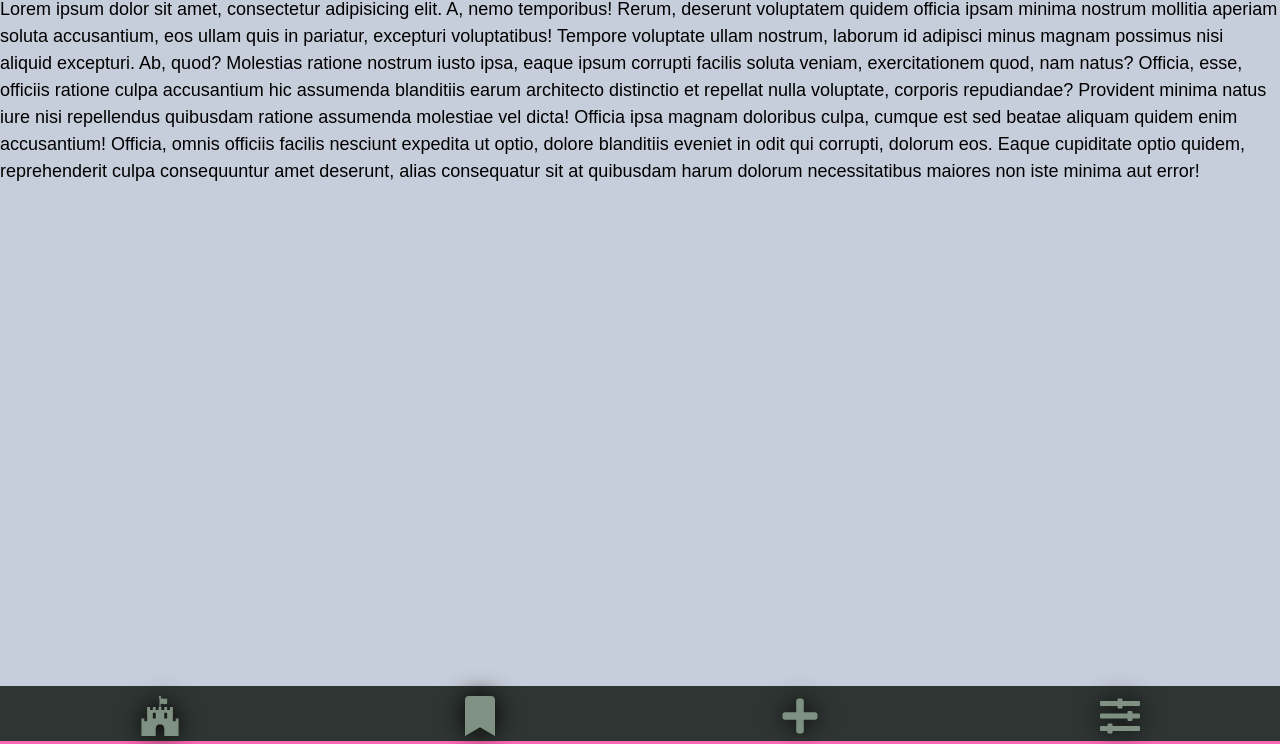
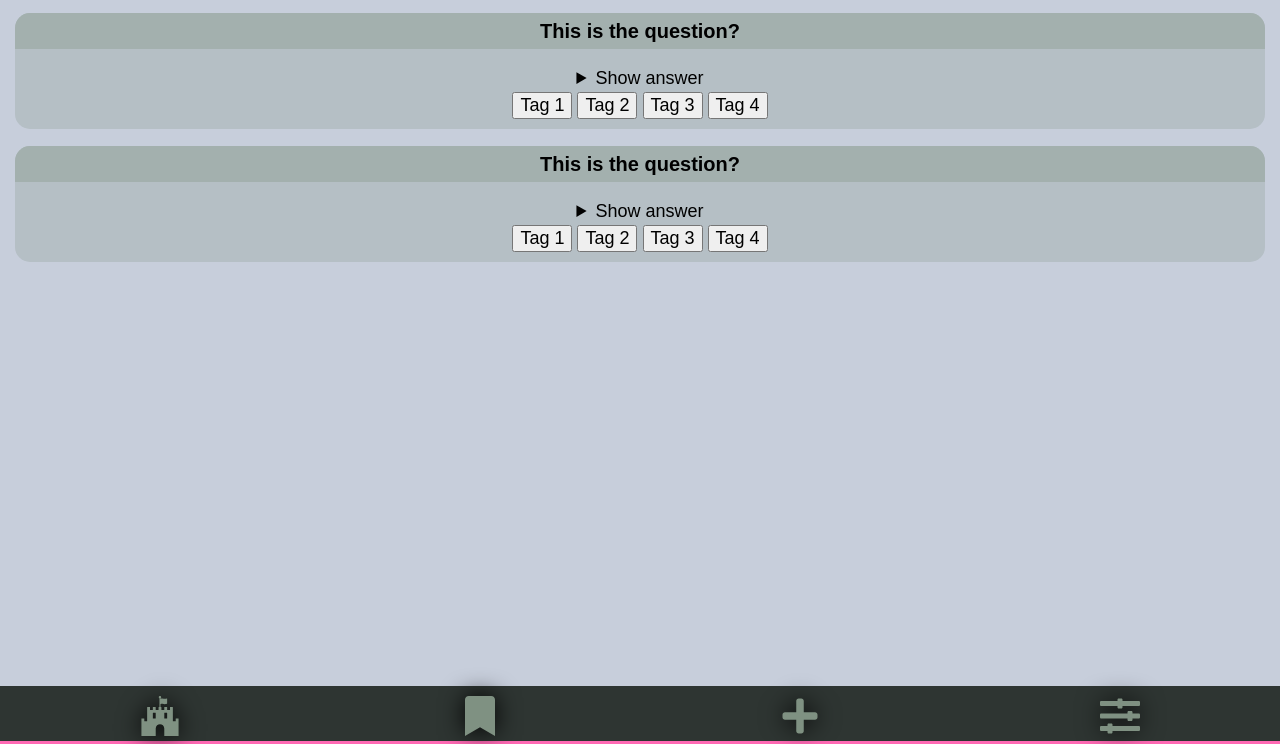
Before and after one commit to luziehtan/quiz-app, a website: page index.html in a window 1280 px wide. Shown: the part 59-803 px from the top of the page. Drawn offline with Linux system fonts and the light colour scheme.

Commit message:
Add quiz-card and changes

```diff
--- a/index.html
+++ b/index.html
@@ -11,22 +11,28 @@
       <h1 class="app-grid__header">Quiz App</h1>
     </header>
     <main class="app-grid__content">
-      Lorem ipsum dolor sit amet, consectetur adipisicing elit. A, nemo
-      temporibus! Rerum, deserunt voluptatem quidem officia ipsam minima nostrum
-      mollitia aperiam soluta accusantium, eos ullam quis in pariatur, excepturi
-      voluptatibus! Tempore voluptate ullam nostrum, laborum id adipisci minus
-      magnam possimus nisi aliquid excepturi. Ab, quod? Molestias ratione
-      nostrum iusto ipsa, eaque ipsum corrupti facilis soluta veniam,
-      exercitationem quod, nam natus? Officia, esse, officiis ratione culpa
-      accusantium hic assumenda blanditiis earum architecto distinctio et
-      repellat nulla voluptate, corporis repudiandae? Provident minima natus
-      iure nisi repellendus quibusdam ratione assumenda molestiae vel dicta!
-      Officia ipsa magnam doloribus culpa, cumque est sed beatae aliquam quidem
-      enim accusantium! Officia, omnis officiis facilis nesciunt expedita ut
-      optio, dolore blanditiis eveniet in odit qui corrupti, dolorum eos. Eaque
-      cupiditate optio quidem, reprehenderit culpa consequuntur amet deserunt,
-      alias consequatur sit at quibusdam harum dolorum necessitatibus maiores
-      non iste minima aut error!
+      <section class="quiz-card">
+        <h2 class="quiz-card__question">This is the question?</h2>
+        <details>
+          <summary>Show answer</summary>
+          This is the answer
+        </details>
+        <button>Tag 1</button>
+        <button>Tag 2</button>
+        <button>Tag 3</button>
+        <button>Tag 4</button>
+      </section>
+      <section class="quiz-card">
+        <h2 class="quiz-card__question">This is the question?</h2>
+        <details>
+          <summary>Show answer</summary>
+          This is the answer
+        </details>
+        <button>Tag 1</button>
+        <button>Tag 2</button>
+        <button>Tag 3</button>
+        <button>Tag 4</button>
+      </section>
     </main>
     <nav class="app-grid__navigation navigation">
       <a href=""
--- a/styles/_base.css
+++ b/styles/_base.css
@@ -9,9 +9,7 @@ body {
   margin: 0;
 }
 
-h1,
-h2,
-h3 {
+h1 {
   line-height: 1.3;
   margin: 0;
 }
--- a/styles/app-grid.css
+++ b/styles/app-grid.css
@@ -11,6 +11,7 @@
 
 .app-grid__header {
   text-align: center;
+  margin: 5px;
 }
 
 .app-grid__content {
--- a/styles/index.css
+++ b/styles/index.css
@@ -2,3 +2,4 @@
 @import 'app-grid.css';
 @import 'navigation.css';
 @import 'variables.css';
+@import 'quiz-card.css';
--- /dev/null
+++ b/styles/quiz-card.css
@@ -0,0 +1,14 @@
+.quiz-card {
+  background: var(--color-verylightgreen);
+  text-align: center;
+  margin: 15px;
+  border-radius: 15px;
+  padding-bottom: 10px;
+}
+
+.quiz-card__question {
+  background: var(--color-lightgreen);
+  border-radius: 15px 15px 0 0;
+  padding: 3px 0;
+  font-size: 20px;
+}
```
